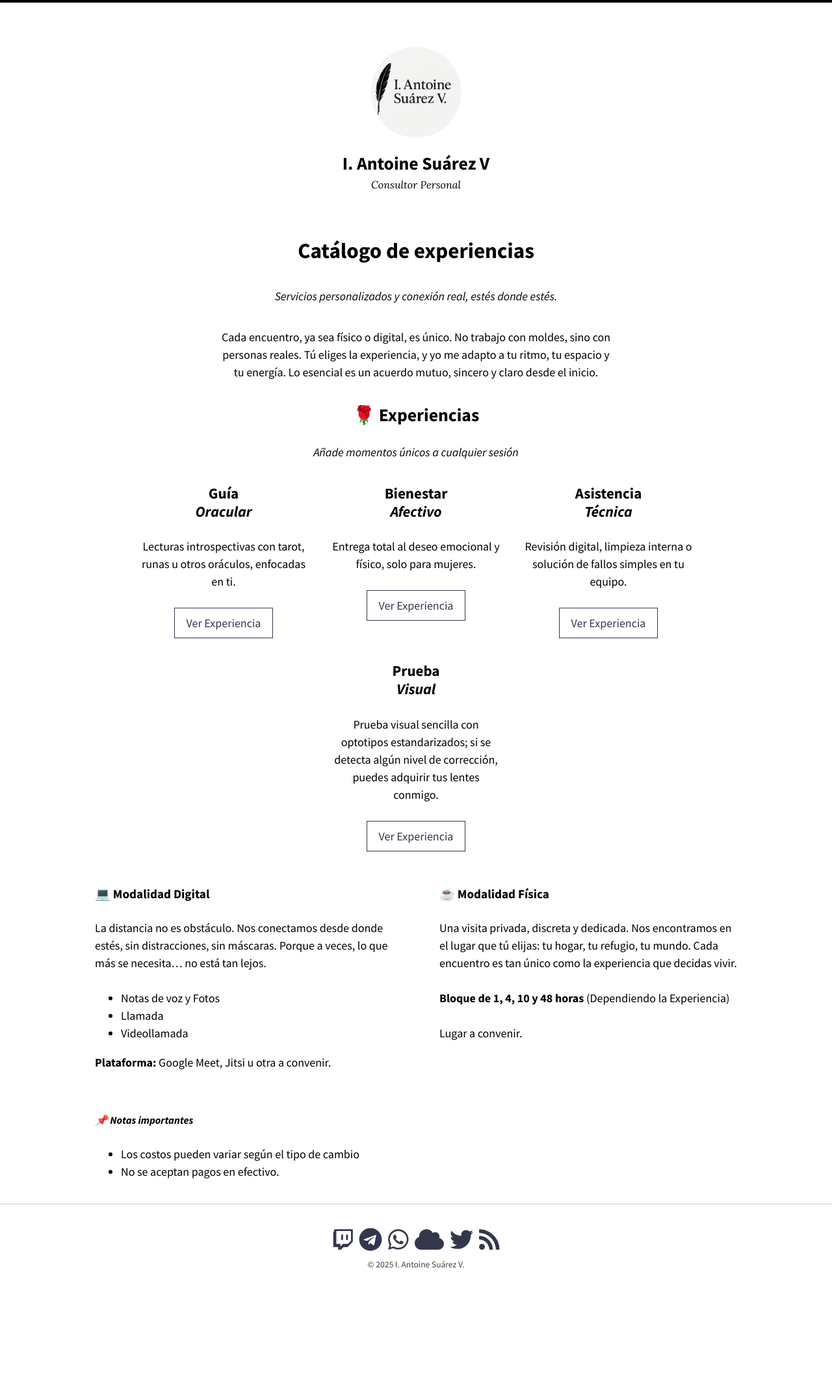
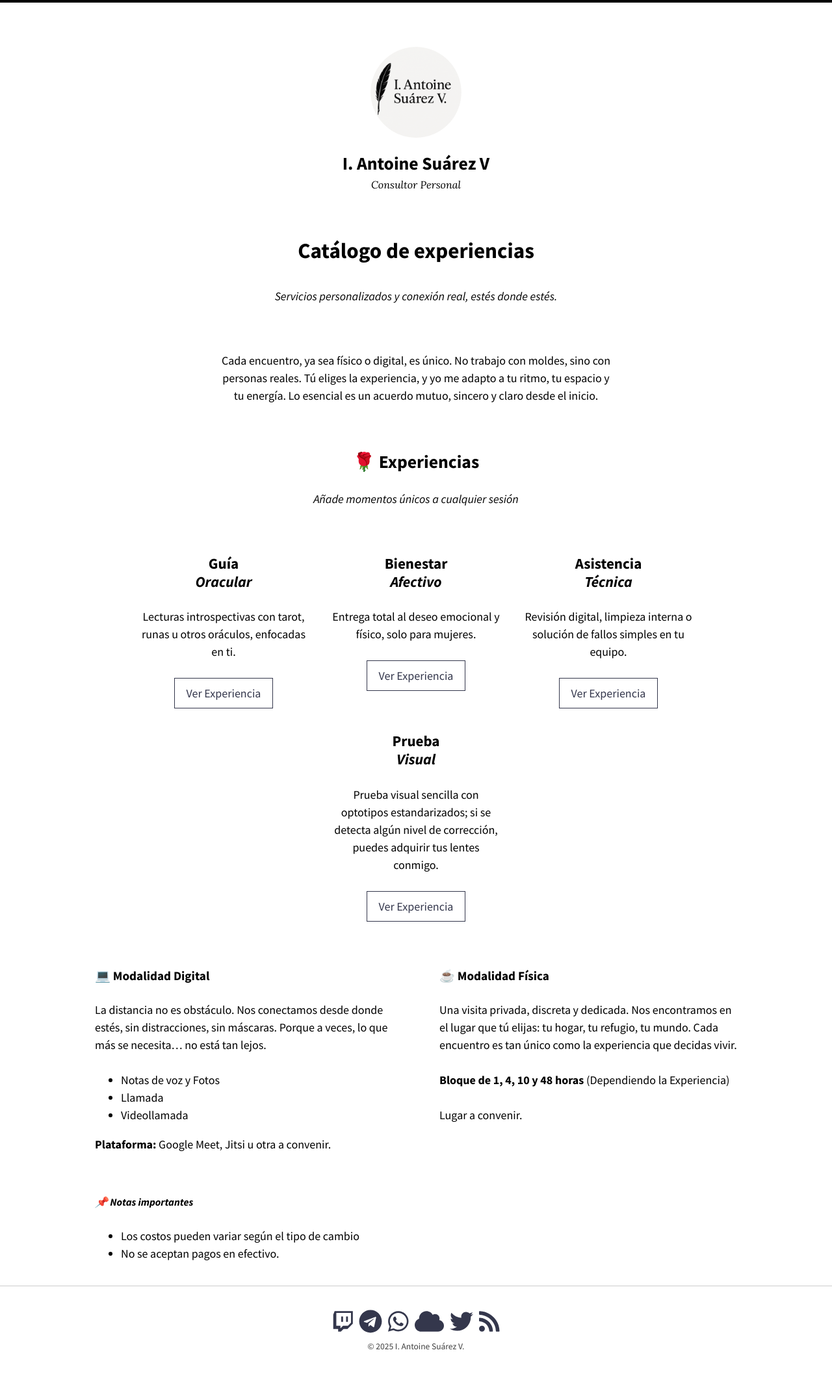
Before and after one commit to KajiiNarumi/iasuarezv, a Jekyll site: the page built from experiencias.md, in a window 1280 px wide. Shown: the whole page at 65% size. Built offline with Jekyll 4.4.1, drawn with Linux system fonts in a browser that asks for light colours; nearby versions of some CDN libraries; before the commit the page ends 2028 px from its top, so only the background shows below that.

Commit message:
Update experiencias.md

```diff
--- a/experiencias.md
+++ b/experiencias.md
@@ -10,16 +10,16 @@ entries_layout: list
   <h1 style="text-align: center;">Catálogo de experiencias</h1>
   <div style="margin-top: 2rem;"></div>
   <p style="text-align: center; font-style: italic;">Servicios personalizados y conexión real, estés donde estés.</p>
-<div style="margin-top: 2rem;"></div>
+<div style="margin-top: 4rem;"></div>
   <p style="text-align: center; max-width: 600px; margin: 0 auto;">
     Cada encuentro, ya sea físico o digital, es único. No trabajo con moldes, sino con personas reales.
     Tú eliges la experiencia, y yo me adapto a tu ritmo, tu espacio y tu energía.
     Lo esencial es un acuerdo mutuo, sincero y claro desde el inicio.
   </p>
-<div style="margin-top: 2rem;"></div>
+<div style="margin-top: 4rem;"></div>
   <h2 style="text-align: center; margin-top: 2rem;">🌹 Experiencias</h2>
   <p style="text-align: center; font-style: italic;">Añade momentos únicos a cualquier sesión</p>
-<div style="margin-top: 2rem;"></div>
+<div style="margin-top: 4rem;"></div>
   <div style="display: flex; flex-wrap: wrap; justify-content: center; gap: 2rem; margin-top: 2rem;">
 
     <div style="max-width: 260px; text-align: center;">
@@ -47,7 +47,7 @@ entries_layout: list
     </div>
 
   </div>
-<div style="margin-top: 2rem;"></div>
+<div style="margin-top: 4rem;"></div>
   <div style="display: flex; flex-wrap: wrap; justify-content: center; gap: 4rem; margin-top: 3rem;">
 
     <div style="flex: 1 1 300px; max-width: 500px;">
```
